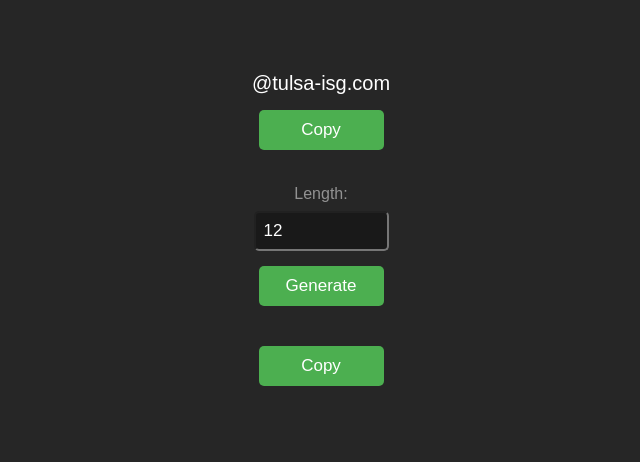
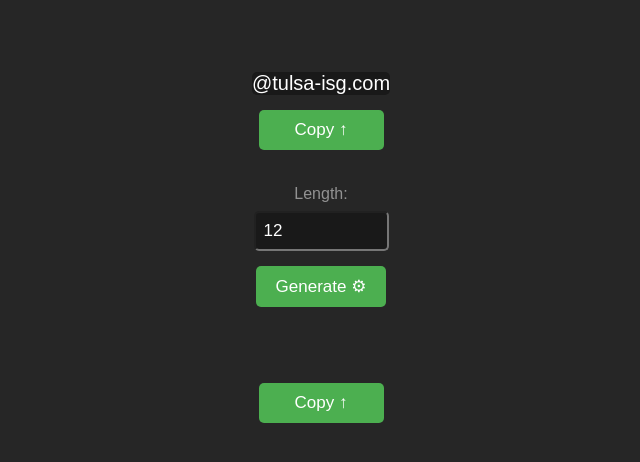
Before and after one commit to ISGW/Master_Links, a plain HTML site: page ac-ps.html in a window 1280 px wide. Shown: the whole page, without its empty margins (319-959 px from the left). Drawn offline with Linux system fonts and the light colour scheme.

Commit message:
Update ac-ps.html

```diff
--- a/ac-ps.html
+++ b/ac-ps.html
@@ -63,6 +63,8 @@
     #generated-password {
         font-size: 20px;
         color: rgb(255, 255, 255);
+        background-color: #191919;
+        border-radius: 5px;
         font-weight: bold;
         word-break: break-all;
         margin-top: 10px;
@@ -92,6 +94,8 @@
     .permanent-message {
         font-size: 20px;
         color: rgb(255, 255, 255);
+        background-color: #191919;
+        border-radius: 5px;
         margin-bottom: 0px;
     }
 </style>
@@ -101,13 +105,15 @@
 <div class="container">
     <h1></h1>
     <div class="permanent-message">@tulsa-isg.com</div>
-    <button id="permanent-copy" onclick="copyPermanentText()">Copy</button>
+    <button id="permanent-copy" onclick="copyPermanentText()">Copy ↑</button>
     <label for="length">Length:</label>
     <input type="number" id="length" min="6" max="40" value="12">
-    <button onclick="generatePassword()">Generate</button>
+    <button onclick="generatePassword()">Generate ⚙</button>
+    <br>
     <div id="generated-password"></div>
-    <button id="copy-button" onclick="copyToClipboard()">Copy</button>
-    <div id="copy-message">Copied to clipboard</div>
+    <br>
+    <button id="copy-button" onclick="copyToClipboard()">Copy ↑</button>
+    <div id="copy-message">Copied to clipboard ✔</div>
 </div>
 
 <script>
```
